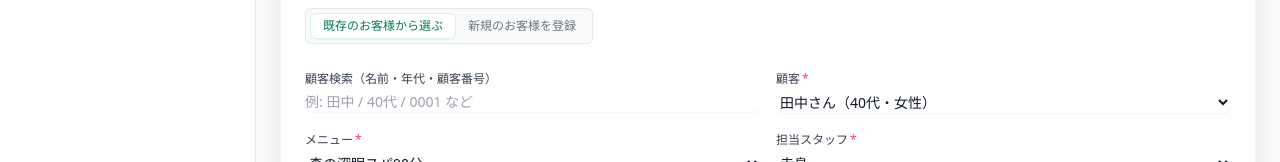
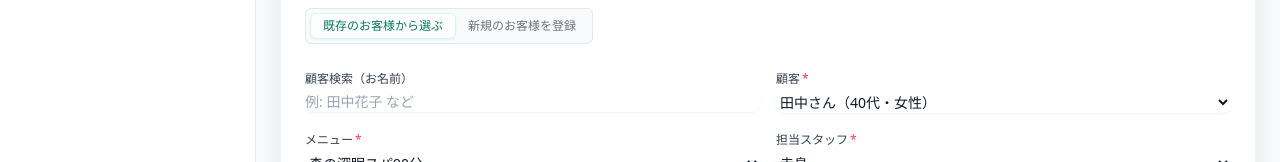
Before and after one commit to terashimasatoshi/HYPAPPver2, a Next.js app: page /sessions/new in a window 1280 px wide. Shown: the part 245-407 px from the top of the page. Built offline with nearby package versions, Linux system fonts and the light colour scheme.

Commit message:
Refine client search to use full names only
Updated client search functionality to filter by full name only. Adjusted labels and placeholders for clarity.

```diff
--- a/components/NewSessionFlow.tsx
+++ b/components/NewSessionFlow.tsx
@@ -169,7 +169,7 @@ export function NewSessionFlow() {
   const [loading, setLoading] = useState(false);
   const [clientMode, setClientMode] = useState<ClientMode>('existing');
 
-  // 🔍 顧客検索用
+  // 🔍 顧客検索用（フルネームのみ）
   const [clientSearch, setClientSearch] = useState<string>('');
 
   const [form, setForm] = useState<NewSessionFormState>(() =>
@@ -190,7 +190,7 @@ export function NewSessionFlow() {
 
       // 顧客リストがあって、まだclientIdが空なら、先頭顧客をセット
       if (!form.clientId && cData[0]?.id) {
-        setForm((prev) => createInitialForm(cData[0].id));
+        setForm(() => createInitialForm(cData[0].id));
       }
     }
     void load();
@@ -367,22 +367,18 @@ export function NewSessionFlow() {
     }
   };
 
-  // 🔍 顧客検索で絞り込んだ一覧
-  const filteredClients = clients.filter((c) => {
-    const keyword = clientSearch.trim().toLowerCase();
-    if (!keyword) return true;
-
-    const haystack = `${c.name}${c.ageLabel}${c.customerNumber ?? ''}`.toLowerCase();
-    return haystack.includes(keyword);
-  });
+  // 🔍 名前だけでフィルタ
+  const filteredClients =
+    clientSearch.trim() === ''
+      ? clients
+      : clients.filter((c) => c.name.includes(clientSearch.trim()));
 
   const clientOptions =
     filteredClients.map((c) => ({
       value: c.id,
-      label:
-        c.customerNumber
-          ? `${c.customerNumber} | ${c.name}（${c.ageLabel}）`
-          : `${c.name}（${c.ageLabel}）`,
+      label: `${c.name}（${c.ageLabel}${
+        c.gender ? `・${c.gender}` : ''
+      }）`,
     })) ?? [];
 
   const menuOptions = [
@@ -451,10 +447,10 @@ export function NewSessionFlow() {
             <div className="grid grid-cols-1 md:grid-cols-2 gap-4">
               {clientMode === 'existing' && (
                 <TextField
-                  label="顧客検索（名前・年代・顧客番号）"
+                  label="顧客検索（お名前）"
                   value={clientSearch}
                   onChange={(v) => setClientSearch(v)}
-                  placeholder="例: 田中 / 40代 / 0001 など"
+                  placeholder="例: 田中花子 など"
                 />
               )}
 
```
